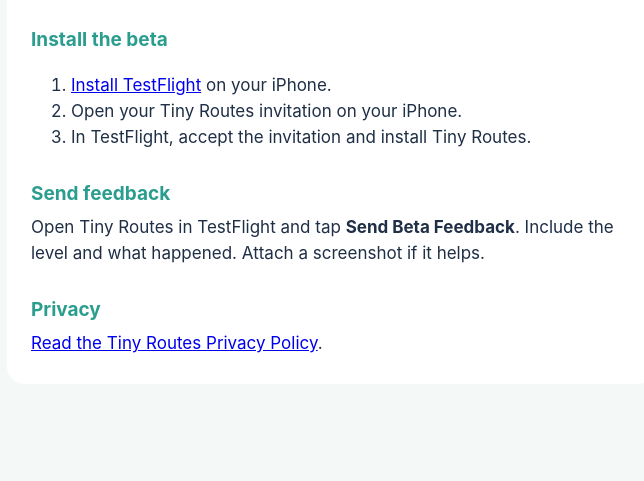
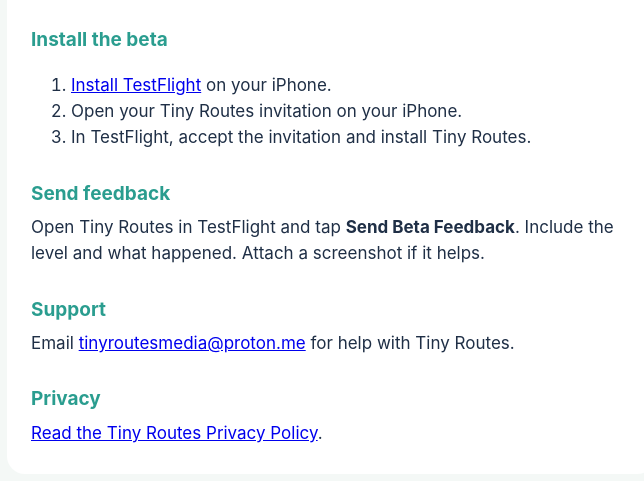
Before and after one commit to deveydtj/tiny-routes-public, a plain HTML site: page index.html in a window 1280 px wide. Shown: the part 171-652 px from the top of the page, without its empty margins (309-953 px from the left). Drawn offline with Linux system fonts and the light colour scheme.

Commit message:
Add Tiny Routes support email

```diff
--- a/index.html
+++ b/index.html
@@ -37,6 +37,9 @@
     <p>Open Tiny Routes in TestFlight and tap <strong>Send Beta Feedback</strong>.
     Include the level and what happened. Attach a screenshot if it helps.</p>
 
+    <h2>Support</h2>
+    <p>Email <a href="mailto:tinyroutesmedia@proton.me">tinyroutesmedia@proton.me</a> for help with Tiny Routes.</p>
+
     <h2>Privacy</h2>
     <p><a href="privacy/">Read the Tiny Routes Privacy Policy</a>.</p>
   </div>
```
Also changed, not shown: privacy/index.html (+1 -1 lines).
